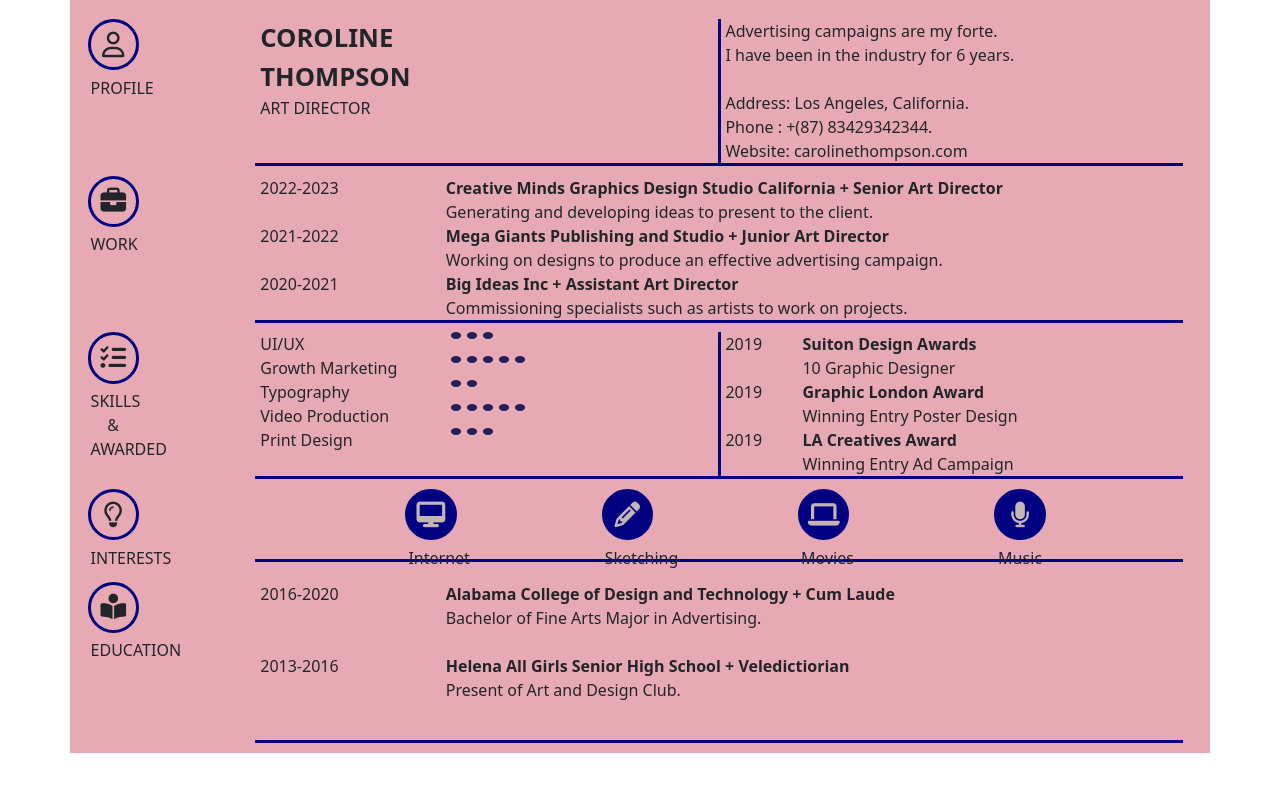
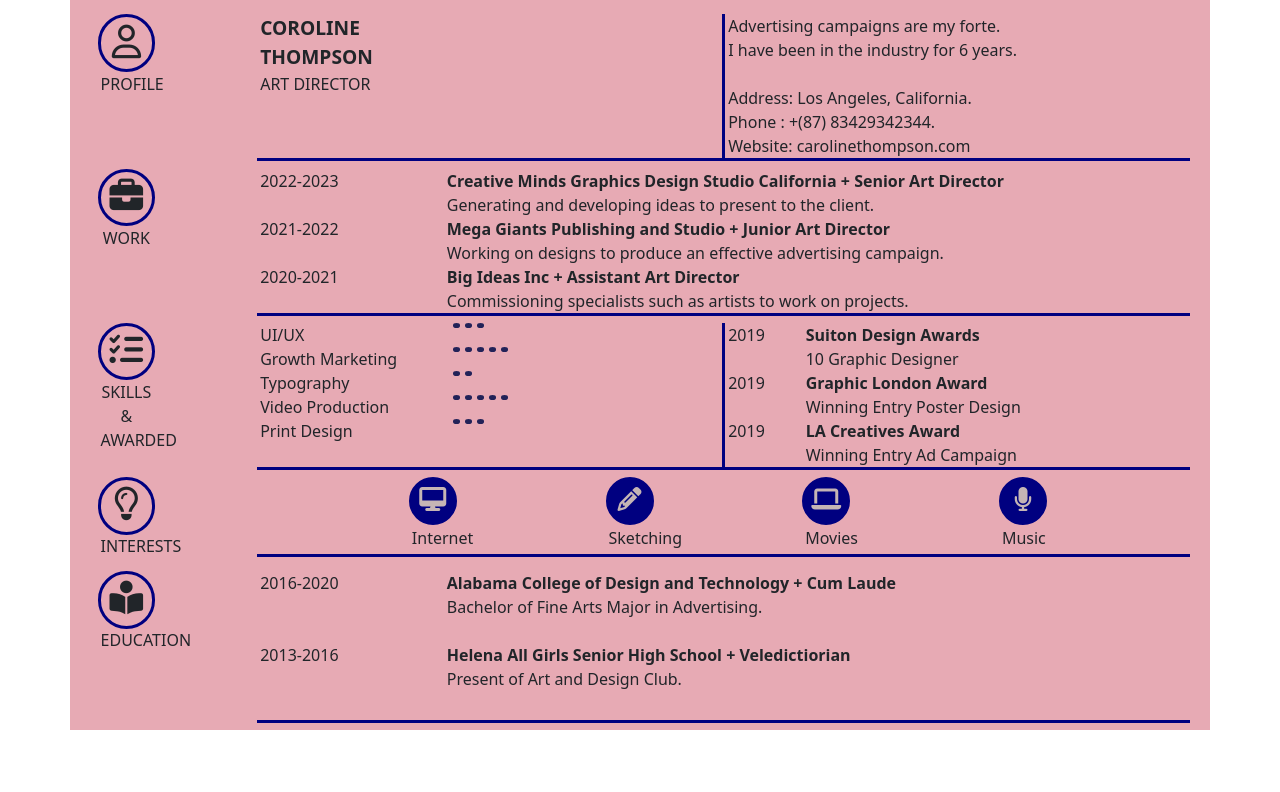
Before and after one commit to Atif006/The-Works-Assignment, a plain HTML site: page index.html in a window 1280 px wide. Drawn offline with nearby package versions, Linux system fonts and the light colour scheme.

Commit message:
Update style.css

```diff
--- a/style.css
+++ b/style.css
@@ -9,6 +9,7 @@ html{
 .container{
     background-color: rgb(231, 170, 180);
     padding-top:3rem;
+    padding-left: 3rem;
     height: 138vh;
     padding-right: 5rem !important;
     font-size: 1.5rem;
@@ -35,7 +36,7 @@ html{
     border-bottom:3px solid navy ;
    flex-direction: row;
    justify-content: space-evenly;
-   padding-bottom: 3rem;
+   padding-bottom: 6rem;
 }
 .acad {
     border-bottom:3px solid navy ;
@@ -51,18 +52,18 @@ html{
     background-color: rgb(34, 34, 88);
 }
 .logo{
-    height: 8rem;
-    width: 8rem;
+    height: 12rem;
+    width: 12rem;
     border: 3px solid navy;
     border-radius: 50%;
     text-align: center;
     padding-top: 1.5rem;
-    margin-left: 2rem;
+    margin-left: 5rem;
 
 }
 .interests .logo{
-    height: 8rem;
-    width: 8rem;
+    height: 10rem;
+    width: 10rem;
     border: 3px solid navy;
     border-radius: 50%;
     text-align: center;
@@ -71,10 +72,11 @@ html{
     background: navy;
 }
 .interests .logo i{
+    font-size: 5rem;
     color: rgb(197, 181, 181);
 }
 i{
-    font-size: 4rem;
+    font-size: 7rem;
 
 }
 .acad-last
@@ -91,6 +93,7 @@ i{
 }
 
 @media (min-width: 1200px) {.container{
+
    max-width: 1140px;
     height: auto;
     font-size: 16px
@@ -101,33 +104,35 @@ i{
 @media (min-width: 992px) {.container{
     max-width: 960px;
      height: auto;
+     font-size: 16px;
  }
- html{
-    font-size: 55%;
- }
+
  }
 
  @media (min-width: 768px) {.container{
     max-width: 720px;
      height: auto;
  }
+     html{
+        font-size:40%;
      }
- @media (min-width: 576px) {
-    html{
-        font-size: 40%;
+
  }
-    .container{
-        width: max-content;
+
+
+ @media (min-width: 576px) {.container{
+    max-width: 540px;
      height: auto;
  }
- }
-
-@media ( max-width: 576px) {
  html{
     font-size: 30%;
  }
-    .container{
+ }
+ @media (max-width: 575px) {.container{
+
      height: auto;
  }
-
+ html{
+    font-size: 25%;
  }
+ }
```
Lines whose indentation alone changed are shown as unchanged.
